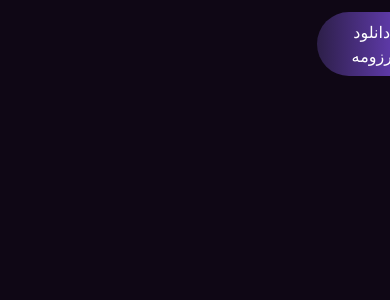
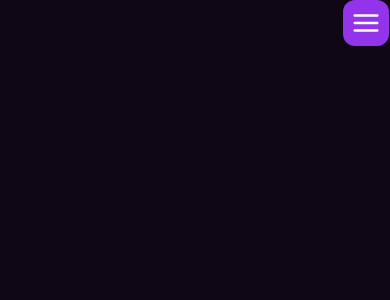
Before and after one commit to matinsekhavat/portfolio, a Next.js app: page / in a window 390 px wide. Shown: the top 300 px of the page. Built offline with nearby package versions, Linux system fonts and the light colour scheme.

Commit message:
make header more and more responsive

```diff
--- a/app/_components/Header.tsx
+++ b/app/_components/Header.tsx
@@ -6,7 +6,7 @@
 function Header() {
   // Header Design
   return (
-    <header className=" container-fluid flex items-center justify-between h-[88px] ">
+    <header className=" container-fluid flex flex-wrap gap-y-2 items-center justify-between h-[88px] ">
       {/* rightSide Flow */}
       <div className="flex items-center ">
         <h1 className="text-xl font-semibold">نمونه کار من</h1>
```
